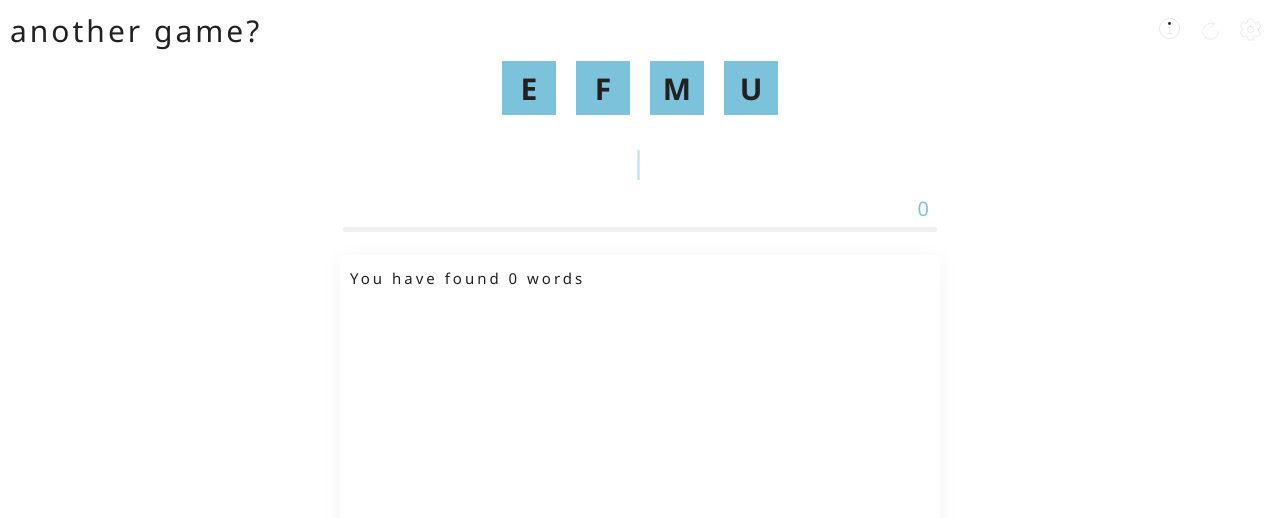
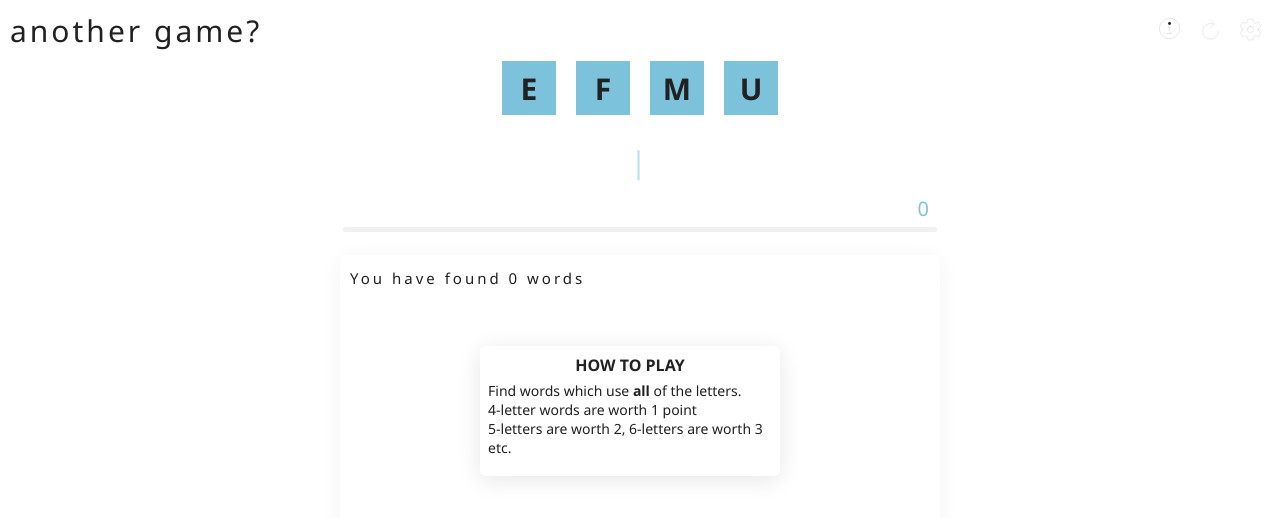
Before and after one commit to noraffeine/yasbc, a plain HTML site: page index.html in a window 1280 px wide. Both pictures are taken after a click on the button 1170 px from the left and 30 px from the top of the page. Drawn offline with nearby package versions, Linux system fonts and the light colour scheme.

Commit message:
added game instructions

```diff
--- a/css/styles.css
+++ b/css/styles.css
@@ -38,6 +38,70 @@ body{
     width : 150px;
     justify-content: flex-end;
 }
+p{
+    font-size: 14px;
+    pointer-events: none;
+    color: var(--main-black);
+    margin-top: 5px;
+    margin-bottom: 5px;
+    margin-left: 5px;
+    margin-right: 5px;
+  }
+#game-instructions{
+    border-radius: 6px;
+    text-align: left;
+    display: flex;
+    flex-direction: column;
+    background-color: white;
+    border: 0px solid #aaaaaa;
+    font-size: 14px;
+    font-family:'Segoe UI', Tahoma, Geneva, Verdana, sans-serif;
+    color: var(--main-black);
+    margin-left: auto;
+    margin-right: auto;
+    padding: 3px;
+    width: 300px;
+    height:130px;
+    position:absolute;
+    left: 50%;
+    top: 50%;
+    transform: translate(-50%, -50%);
+    box-sizing: border-box;
+    box-shadow: 0 4px 23px 0 rgb(0 0 0 / 10%);
+}
+.instruction-heading{
+    text-align: center;
+    text-transform: uppercase;
+    color: var(--main-black);
+    font-size: 16px;
+    margin-top:5px;
+    font-weight: bold;
+
+  }
+  .modal {
+    display: none; /* Hidden by default */
+    position: fixed; /* Stay in place */
+    z-index: 1; /* Sit on top */
+    width: 100%; /* Full width */
+    height: 100%; /* Full height */
+    overflow: hidden; /* Enable scroll if needed *//* Black w/ opacity */
+    justify-content: center;
+    align-content: center;
+  }
+
+/* .close {
+    color: #aaaaaa;
+    float: right;
+    font-size: 28px;
+    font-weight: bold;
+  }
+
+  .close:hover,
+  .close:focus {
+    color: var(--main-black);
+    text-decoration: none;
+    cursor: pointer;
+  } */
 
 .menu-left{
     display:flex;
@@ -237,6 +301,7 @@ li{
     font-size: 15px;
     font-weight: 400;
     letter-spacing: 2px;
+    text-transform: capitalize;
 }
 .square {
     border: 2px solid var(--accent);
--- a/index.html
+++ b/index.html
@@ -25,6 +25,18 @@
         <button class ="button" id="help-button" >
           <ion-icon name="information-circle-outline" style = "font-size: 28px;"></ion-icon>
         </button>
+        <div id="instructions-container" class="modal">
+            <!-- Modal content -->
+            <div id="game-instructions" class="message-content">
+              <h1 class="instruction-heading">How to play</h1>
+              <p>
+                Find words which use <strong>all</strong> of the letters. <br>
+                4-letter words are worth 1 point <br>
+                5-letters are worth 2, 6-letters are worth 3 etc.
+              </p>
+
+              </div>
+          </div>
         <button class ="button" id="reset-button" >
           <ion-icon name="refresh-outline"></ion-icon>
         </button>
--- a/js/main.js
+++ b/js/main.js
@@ -31,6 +31,25 @@ document.addEventListener("DOMContentLoaded", () => {
 
 
     createSquares(letters);
+    var help_modal = document.getElementById("instructions-container")
+    var helpButton = document.getElementById("help-button")
+    var span = document.getElementsByClassName("close")[0];
+    helpButton.onclick = function() {
+        help_modal.style.display = "block";
+
+      }
+
+      // When the user clicks on <span> (x), close the modal
+    // span.onclick = function() {
+    //     help_modal.style.display = "none";
+    //   }
+
+      // When the user clicks anywhere outside of the modal, close it
+    window.onclick = function(event) {
+        if (event.target == help_modal) {
+            help_modal.style.display = "none";
+        }
+      }
     window.addEventListener("keyup", checkKeyPressed, false);
 
     function checkKeyPressed(evt) {
@@ -191,15 +210,15 @@ document.addEventListener("DOMContentLoaded", () => {
         let letterCount = {};
         //let map = {4:1, 5:1, 6:1, 7:2, 8:2, 9:2, 10:3, 11:3, 12:3, 9:)
         let points = 0;
-        for (var i = 0; i < letters.length; i++){
-            letterCount[letters[i]] = 0;
-        }
-        for (var i = 0; i < w.length; i++){
-            if (letters.includes(w[i])){
-                letterCount[w[i]] = letterCount[w[i]]+1;
-                points = points + 1;
-            }
-        }
+        // for (var i = 0; i < letters.length; i++){
+        //     letterCount[letters[i]] = 0;
+        // }
+        // for (var i = 0; i < w.length; i++){
+        //     if (letters.includes(w[i])){
+        //         letterCount[w[i]] = letterCount[w[i]]+1;
+        //         points = points + 1;
+        //     }
+        // }
 
         if (w.length == 4){
             points = points + 1;
```
